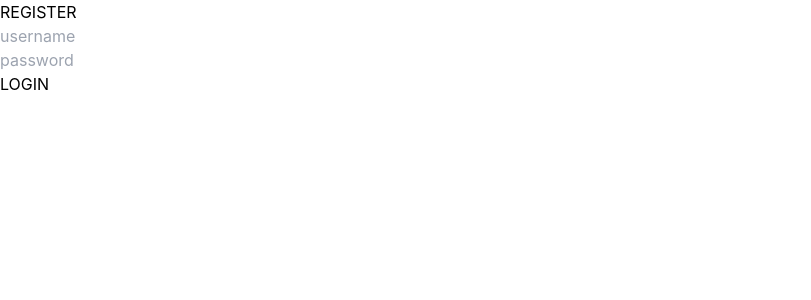
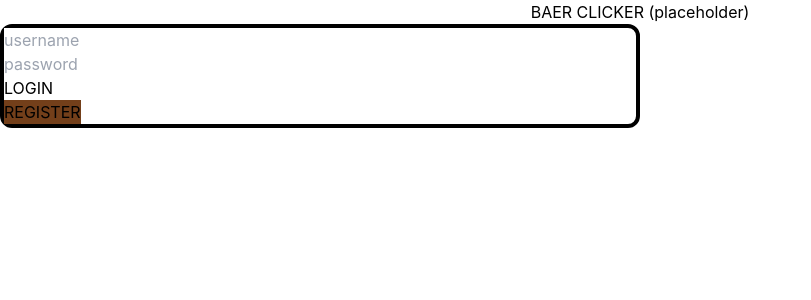
Before and after one commit to dut-inc/baer-clicker-2, a React (Create React App) app in the folder client/: page /login in a window 1280 px wide. Shown: the top 300 px of the page, without its empty margins (0-811 px from the left). Built offline with nearby package versions, Linux system fonts and the light colour scheme.

Commit message:
dude i dont want to do this

```diff
--- a/client/src/pages/Login.js
+++ b/client/src/pages/Login.js
@@ -31,16 +31,21 @@ function Login() {
     }
 
     return (<>
-        <div>
-            <button onClick={() => navRegister()}>
-                REGISTER
-            </button>
+        <div className="text-center width-screen">
+            BAER CLICKER (placeholder)
         </div>
         <div>
-            <input ref={loginRef} type="text" id="username" name="username" placeholder="username"></input> <br></br>
-            <input ref={passwordRef} type="text" id="password" name="password" placeholder="password"></input> <br></br>
-            <button onClick={() => authenticate()}type="submit">LOGIN</button>
-            <p>{status}</p>
+            <div className="border-4 rounded-xl w-[50%] absolute object-center">
+                <input ref={loginRef} type="text" id="username" name="username" placeholder="username"></input> <br></br>
+                <input ref={passwordRef} type="text" id="password" name="password" placeholder="password"></input> <br></br>
+                <button onClick={() => authenticate()}type="submit">LOGIN</button>
+                <div>
+                    <button className="bg-wood" onClick={() => navRegister()}>
+                        REGISTER
+                    </button>
+                </div>
+                <p>{status}</p>
+            </div>
         </div>
         </>
     )
```
